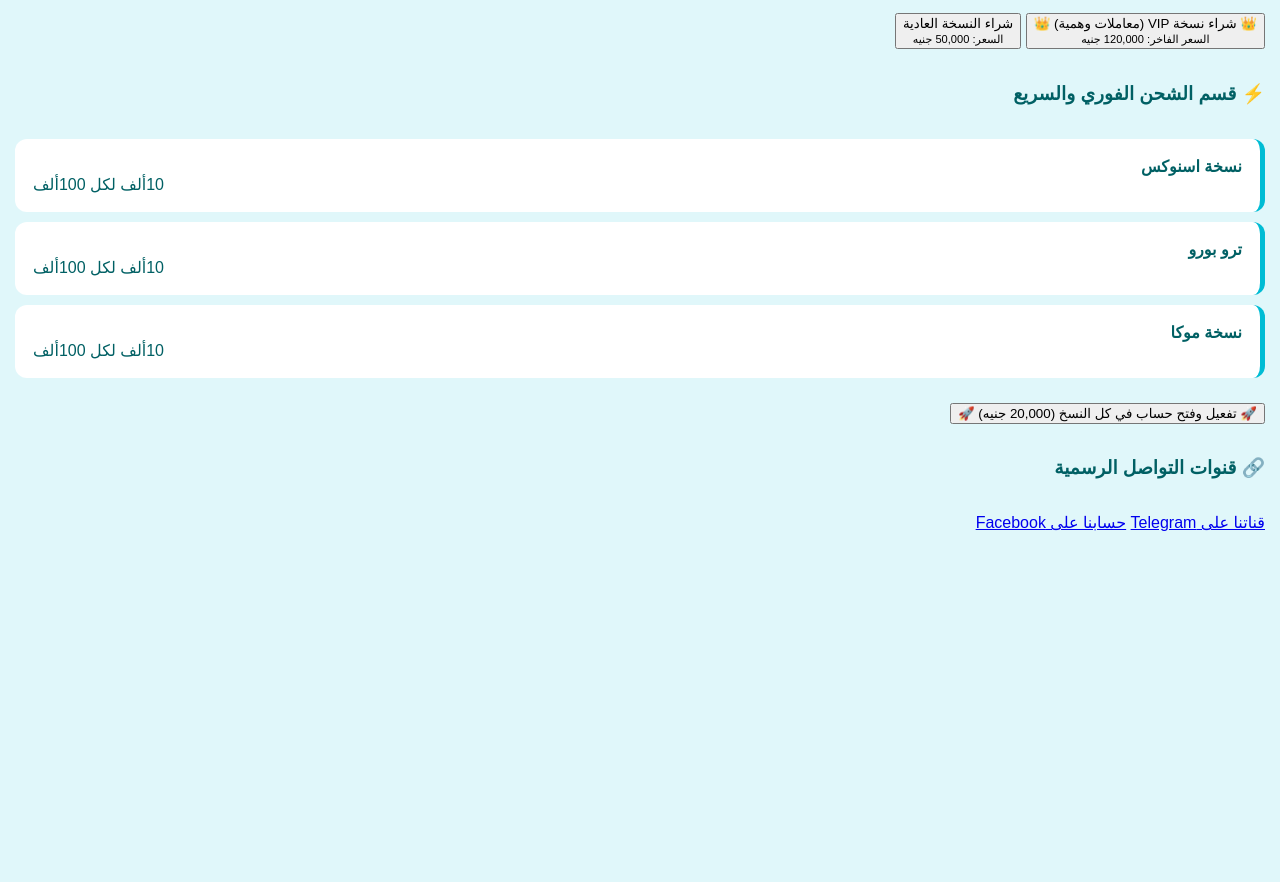
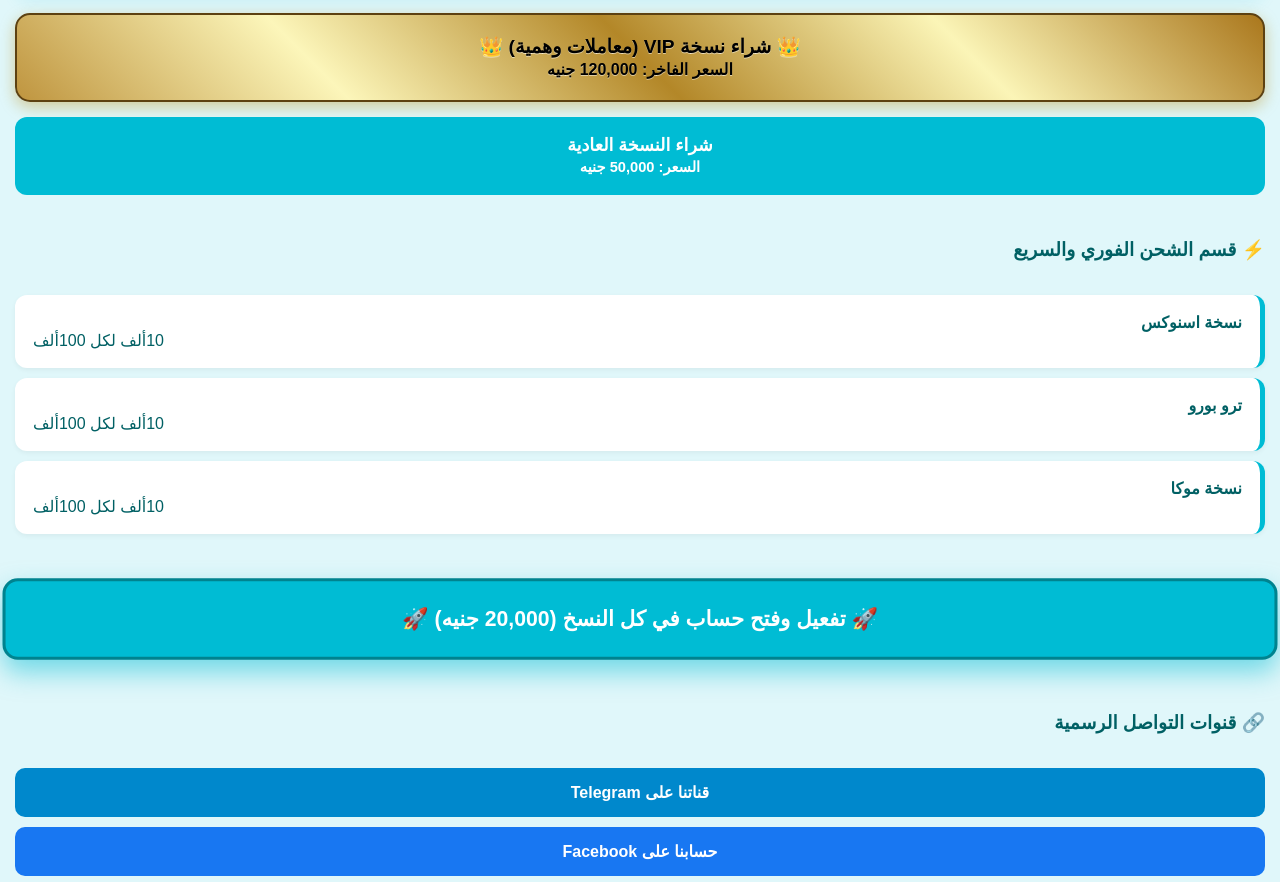
Before and after one commit to khaldhsam179-cell/-, a plain HTML site: page index.html in a window 1280 px wide. Shown: the part 414-1296 px from the top of the page. Before the commit the page ends 961 px from the top, so only its background shows below. Drawn offline with Linux system fonts and the light colour scheme.

Commit message:
Update style.css

```diff
--- a/style.css
+++ b/style.css
@@ -1,3 +1,4 @@
+/* الألوان والخطوط الأساسية */
 body {
     font-family: 'Cairo', sans-serif;
     background-color: #e0f7fa; /* لبني فاتح جداً */
@@ -8,6 +9,7 @@ body {
     background: #00bcd4; /* لبني */
     color: white; padding: 25px; text-align: center;
     border-radius: 0 0 25px 25px;
+    box-shadow: 0 4px 10px rgba(0,0,0,0.1);
 }
 
 .container { padding: 15px; display: flex; flex-direction: column; gap: 15px; }
@@ -15,28 +17,80 @@ body {
 .promo-box {
     background: white; border: 2px solid #00bcd4;
     padding: 20px; border-radius: 15px; text-align: center;
+    box-shadow: 0 4px 15px rgba(0, 188, 212, 0.1);
 }
 
 .timer { font-size: 2.5rem; color: #00bcd4; font-weight: bold; }
 
-.btn-main {
+/* --- تصميم الأزرار المحدث --- */
+
+/* الزر الذهبي الفاخر (VIP) */
+.btn-gold {
+    width: 100%;
+    padding: 20px;
+    margin-bottom: 15px;
+    border-radius: 15px;
+    font-weight: 900;
+    font-size: 1.2rem;
+    cursor: pointer;
+    border: 2px solid #5d4111;
+    background: linear-gradient(45deg, #bf953f, #fcf6ba, #b38728, #fbf5b7, #aa771c);
+    color: #000 !important;
+    text-shadow: 0 1px 0 rgba(255,255,255,0.5);
+    box-shadow: 0 5px 15px rgba(184, 134, 11, 0.4);
+    transition: transform 0.2s;
+}
+
+.btn-gold:active { transform: scale(0.98); }
+
+/* الزر اللبني العادي */
+.btn-red {
     width: 100%; padding: 18px; margin-bottom: 10px;
     background: #00bcd4; color: white; border: none;
     border-radius: 12px; font-weight: bold; font-size: 1.1rem;
+    cursor: pointer;
 }
+
+/* زر تفعيل الحساب الكبير والنباض */
+.btn-premium-large {
+    width: 100%;
+    padding: 25px !important;
+    background-color: #00bcd4;
+    color: white;
+    font-size: 1.3rem;
+    font-weight: bold;
+    border-radius: 15px;
+    border: 3px solid #00838f;
+    cursor: pointer;
+    box-shadow: 0 8px 20px rgba(0, 188, 212, 0.3);
+    margin: 20px 0;
+    animation: glow-pulse 2s infinite;
+}
+
+@keyframes glow-pulse {
+    0% { transform: scale(1); box-shadow: 0 8px 20px rgba(0, 188, 212, 0.3); }
+    50% { transform: scale(1.02); box-shadow: 0 12px 25px rgba(0, 188, 212, 0.5); }
+    100% { transform: scale(1); box-shadow: 0 8px 20px rgba(0, 188, 212, 0.3); }
+}
+
+/* أزرار التواصل الاجتماعي */
+.btn-sky { background: #0088cc; color: white; text-decoration: none; padding: 15px; border-radius: 10px; display: block; text-align: center; font-weight: bold; margin-bottom: 10px; }
+.btn-blue { background: #1877f2; color: white; text-decoration: none; padding: 15px; border-radius: 10px; display: block; text-align: center; font-weight: bold; }
+
+/* --- بقية العناصر --- */
 
 .ship-card {
     background: white; padding: 18px; border-radius: 12px;
     border-right: 5px solid #00bcd4; display: flex;
     justify-content: space-between; margin-bottom: 10px;
+    box-shadow: 0 2px 5px rgba(0,0,0,0.05);
 }
 
-/* تصميم النافذة المنبثقة فوق الموقع */
 .modal {
     display: none; position: fixed; z-index: 1000;
     left: 0; top: 0; width: 100%; height: 100%;
-    background: rgba(0, 0, 0, 0.7); /* خلفية سوداء شفافة */
-    backdrop-filter: blur(5px); /* تغبيش الموقع */
+    background: rgba(0, 0, 0, 0.7);
+    backdrop-filter: blur(5px);
 }
 
 .modal-content {
@@ -53,9 +107,11 @@ body {
 
 .threat-msg {
     color: #c62828; background: #ffebee; padding: 10px;
-    border-radius: 8px; font-size: 0.8rem; margin-bottom: 15px;
+    border-radius: 8px; font-size: 0.85rem; margin-bottom: 15px;
+    font-weight: bold; border: 1px solid #ffcdd2;
 }
 
-.btn-upload { background: #006064; color: white; border: none; padding: 15px; width: 100%; border-radius: 10px; cursor: pointer; }
-.btn-tele { background: #00bcd4; color: white; padding: 12px; display: block; text-decoration: none; border-radius: 10px; margin-top: 10px; font-weight: bold; }
+.btn-upload { background: #006064; color: white; border: none; padding: 15px; width: 100%; border-radius: 10px; cursor: pointer; font-weight: bold; }
 .btn-close { background: none; border: none; color: #999; margin-top: 15px; cursor: pointer; text-decoration: underline; }
+
+footer { text-align: center; padding: 20px; color: #006064; font-size: 0.8rem; }
```
